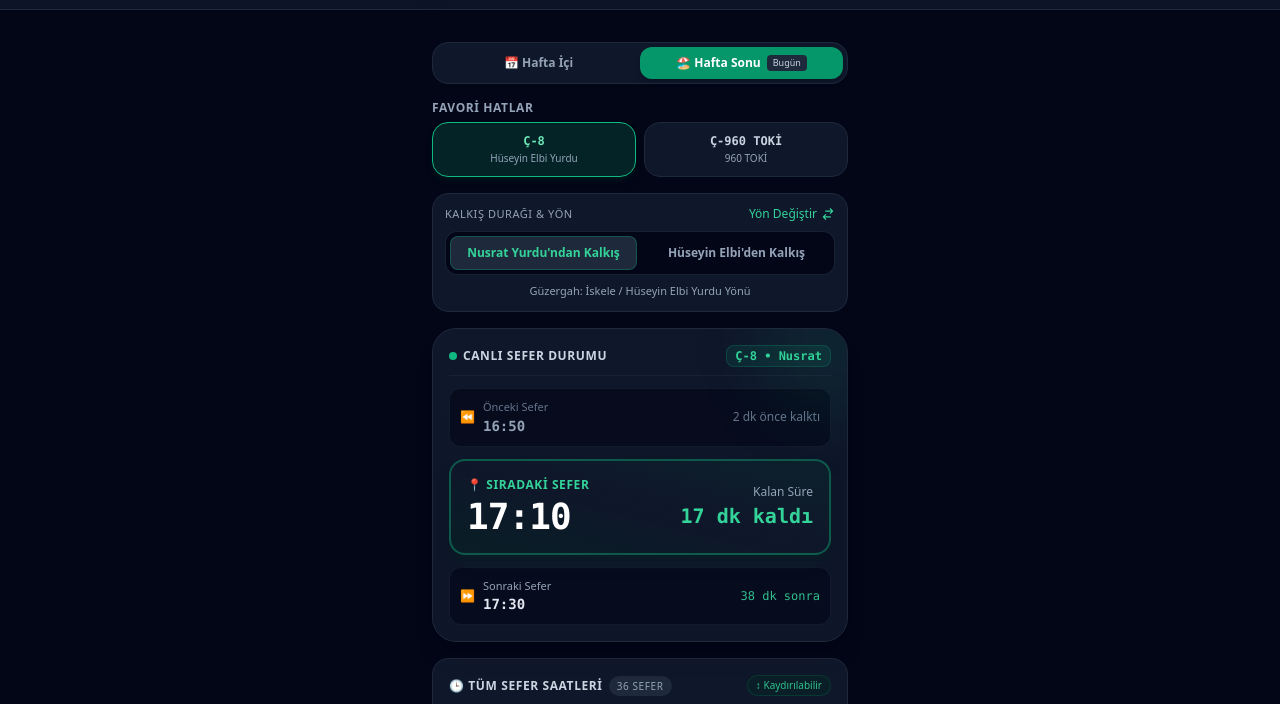
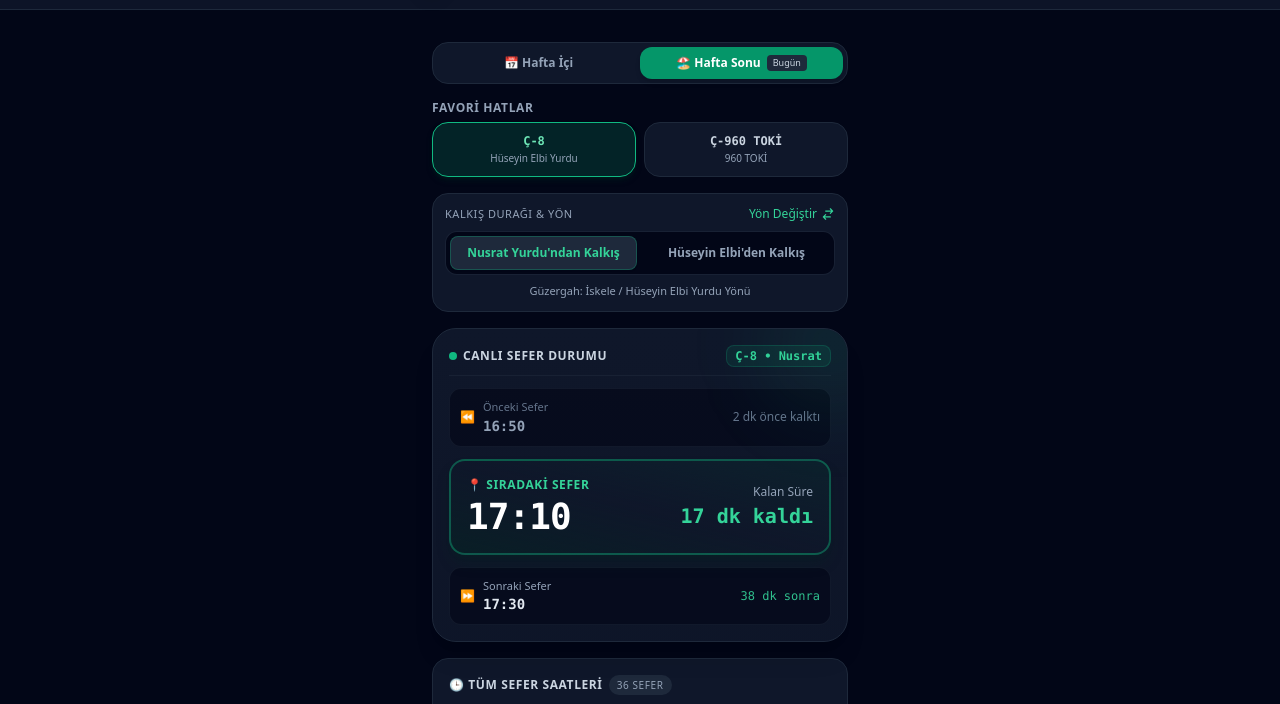
Before and after one commit to paal1aq/ulasim, a website: page index.html in a window 1280 px wide. Shown: the part 57-761 px from the top of the page. Drawn offline with nearby package versions, Linux system fonts and the light colour scheme.

Commit message:
style: kaydirilabilir rozeti kaldirildi

```diff
--- a/index.html
+++ b/index.html
@@ -241,9 +241,6 @@
           <span>🕒 Tüm Sefer Saatleri</span>
           <span id="total-count-badge" class="text-[10px] font-normal text-slate-400 bg-slate-800 px-2 py-0.5 rounded-full">0 sefer</span>
         </h3>
-        <span class="text-[10px] text-emerald-400/90 font-medium flex items-center gap-1 bg-emerald-950/40 px-2 py-0.5 rounded-full border border-emerald-800/40">
-          <span>↕ Kaydırılabilir</span>
-        </span>
       </div>
 
       <!-- Time Pills Grid with Left-Side Visible Scrollbar -->
```
